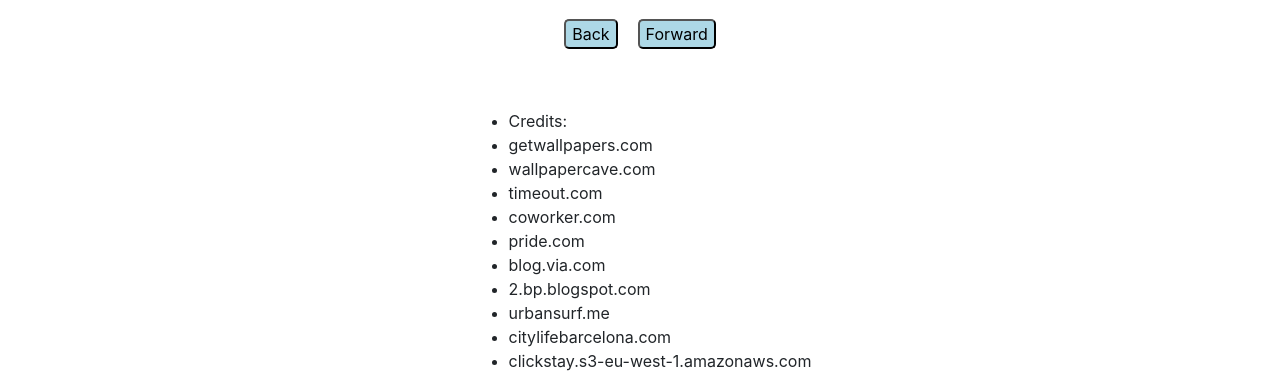
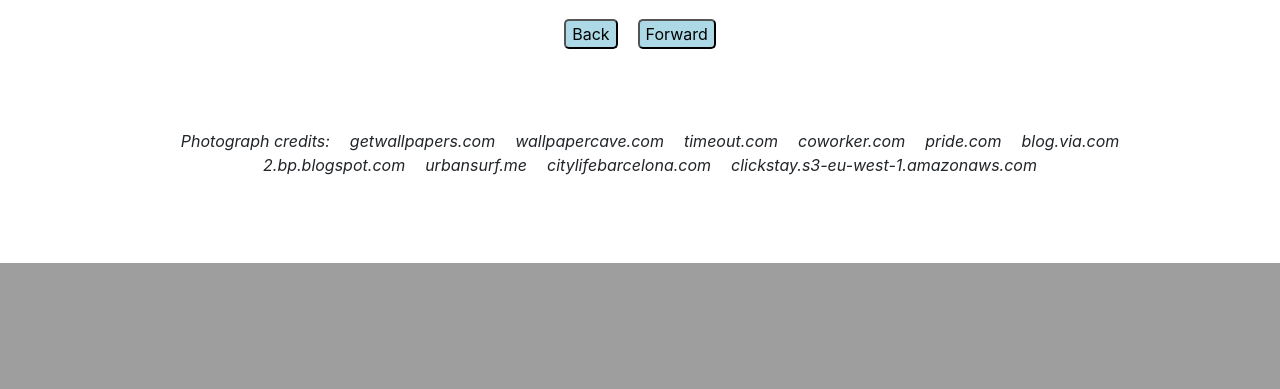
Before and after one commit to Jethet/project-favBCN-photos, a PHP site: page / in a window 1280 px wide. Shown: the part 875-1264 px from the top of the page. After the commit the page ends 1138 px from the top, so only its background shows below. Run offline with PHP 8.4, Linux system fonts and the light colour scheme.

Commit message:
Style footer items; position central with space

```diff
--- a/public/index.html
+++ b/public/index.html
@@ -20,7 +20,7 @@
 </body>
 <footer class="footer-text">
   <ul>
-    <li>Credits:</li>
+    <li>Photograph credits:</li>
     <li>getwallpapers.com</li>
     <li>wallpapercave.com</li>
     <li>timeout.com</li>
--- a/public/style.css
+++ b/public/style.css
@@ -24,6 +24,18 @@ button {
 }
 
 .footer-text {
+  margin: 70px;
+}
+
+.footer-text ul {
+  display: flex;
+  flex-direction: row;
+  justify-content: center;
+  flex-wrap: wrap;
   list-style: none;
-  margin-top: 50px;
+  font-style: italic;
 }
+
+.footer-text li {
+  margin-right: 20px;
+}
```
